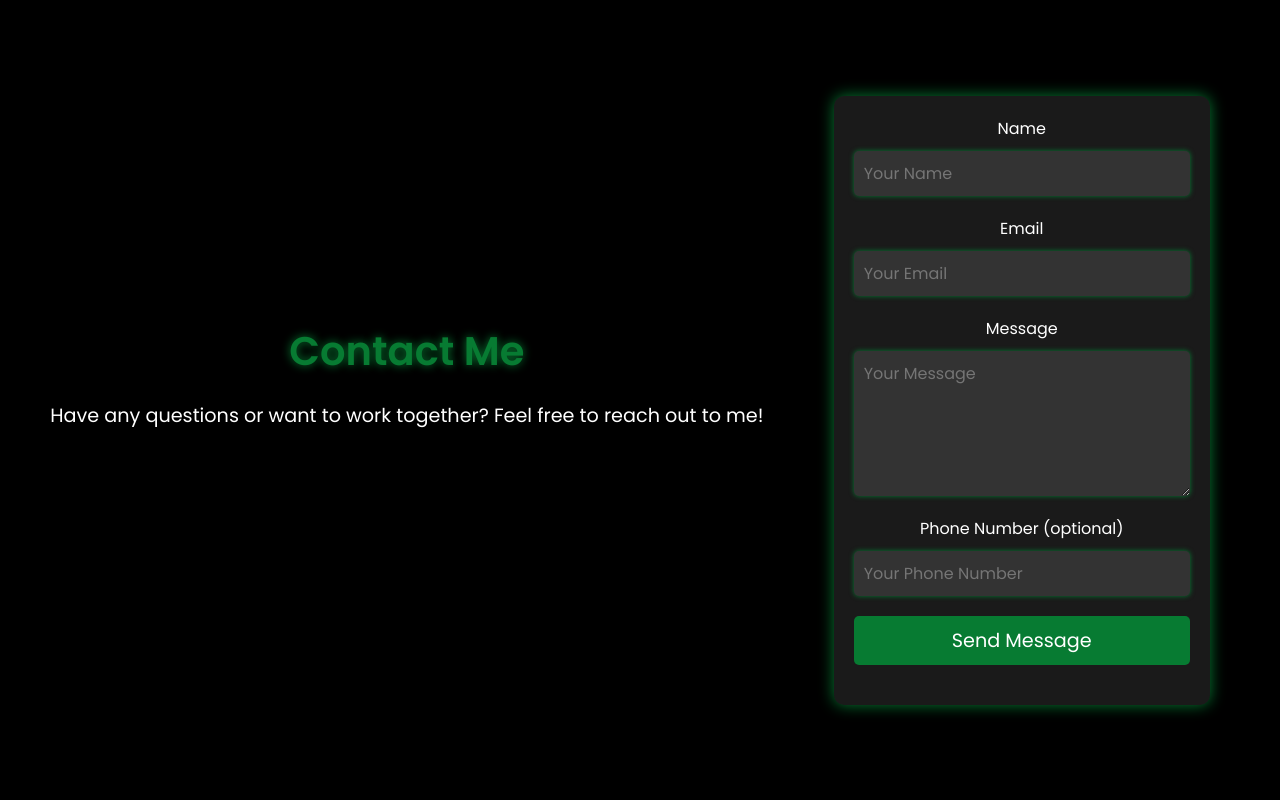
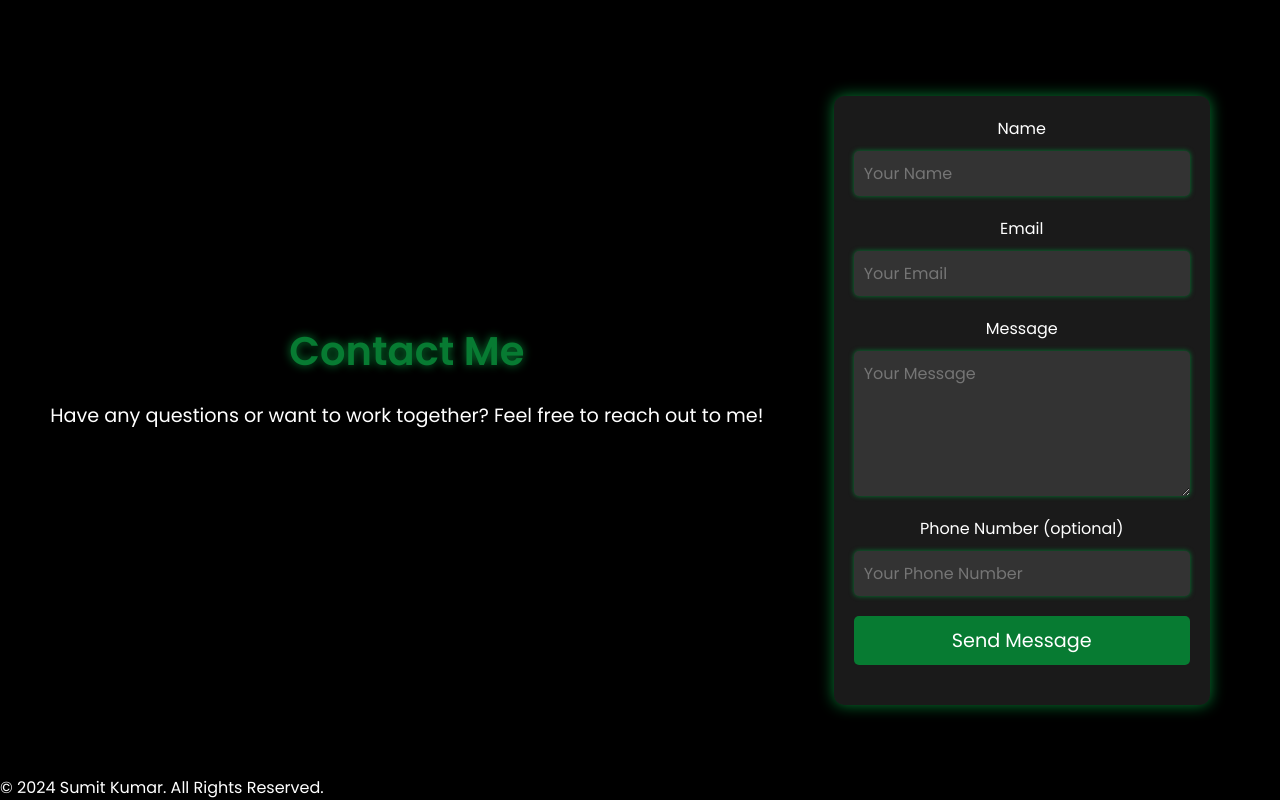
Before and after one commit to sumo47/Sumit_portfolio, a plain HTML site: page index.html in a window 1280 px wide. Shown: the part 5149-5949 px from the top of the page. Before the commit the page ends 5924 px from the top, so only its background shows below. Drawn offline with nearby package versions, Linux system fonts and the light colour scheme.

Commit message:
Update index.html

```diff
--- a/index.html
+++ b/index.html
@@ -252,6 +252,13 @@
         </div>
     </section>
 
+    <footer class="footer">
+     <div class="container">
+        <p>&copy; <span id="currentYear">2024</span> Sumit Kumar. All Rights Reserved.</p>
+     </div>
+    </footer>
+
+
     <script src="https://unpkg.com/aos@next/dist/aos.js"></script>
     <script>
       AOS.init({offset:0});
```
